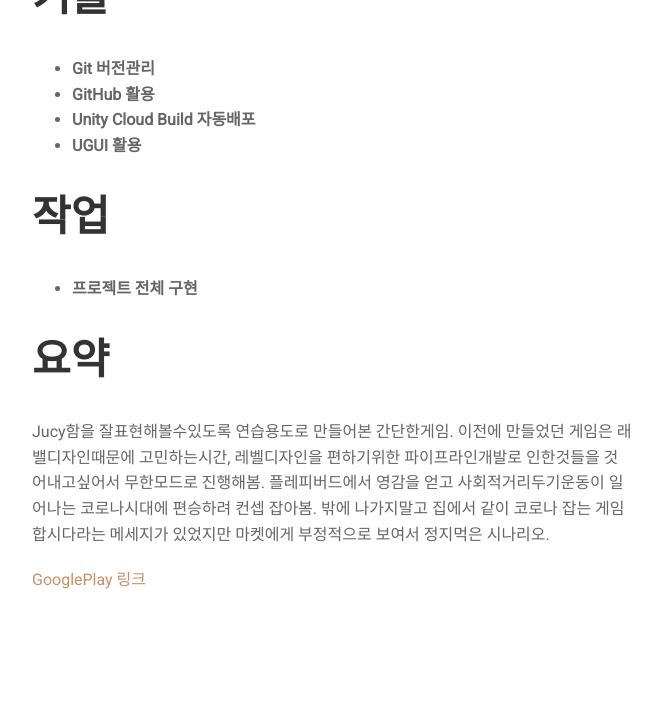
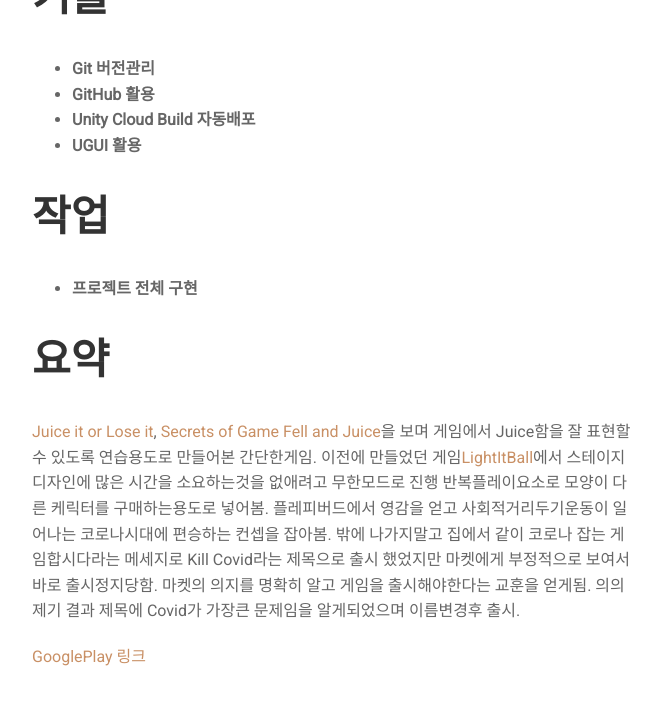
Before and after one commit to ChoiJeHyen/ChoiJeHyen.github.io, a Jekyll site: the page built from projects/proj-4.md, in a window 1280 px wide and 900 px high, scrolled down 1205 px. Shown: the top 705 px of the window, without its empty margins (308-969 px from the left). Built offline with Jekyll 4.4.1, drawn with Linux system fonts in a browser that asks for light colours; nearby versions of some CDN libraries.

Commit message:
요약 서머리

```diff
--- a/projects/proj-4.md
+++ b/projects/proj-4.md
@@ -32,8 +32,11 @@ title: 'BouncyCell'
 
 요약
 ------
-Jucy함을 잘표현해볼수있도록 연습용도로 만들어본 간단한게임.
-이전에 만들었던 게임은 래밸디자인때문에 고민하는시간, 레벨디자인을 편하기위한 파이프라인개발로 인한것들을 것어내고싶어서 무한모드로 진행해봄.
-플레피버드에서 영감을 얻고 사회적거리두기운동이 일어나는 코로나시대에 편승하려 컨셉 잡아봄. 밖에 나가지말고 집에서 같이 코로나 잡는 게임합시다라는 메세지가 있었지만 마켓에게 부정적으로 보여서 정지먹은 시나리오.
+[Juice it or Lose it](https://youtu.be/Fy0aCDmgnxg), [Secrets of Game Fell and Juice](https://youtu.be/216_5nu4aVQ)을 보며 게임에서 Juice함을 잘 표현할수 있도록 연습용도로 만들어본 간단한게임.
+이전에 만들었던 게임[LightItBall](https://choijehyen.github.io/projects/proj-3.html)에서 스테이지 디자인에 많은 시간을 소요하는것을 없애려고 무한모드로 진행
+반복플레이요소로 모양이 다른 케릭터를 구매하는용도로 넣어봄.
+플레피버드에서 영감을 얻고 사회적거리두기운동이 일어나는 코로나시대에 편승하는 컨셉을 잡아봄.
+밖에 나가지말고 집에서 같이 코로나 잡는 게임합시다라는 메세지로 Kill Covid라는 제목으로 출시 했었지만 마켓에게 부정적으로 보여서 바로 출시정지당함. 마켓의 의지를 명확히 알고 게임을 출시해야한다는 교훈을 얻게됨.
+의의제기 결과 제목에 Covid가 가장큰 문제임을 알게되었으며 이름변경후 출시.
 
 [GooglePlay 링크](https://play.google.com/store/apps/details?id=com.PIGames.BouncyCell)
```
Also changed, not shown: projects/proj-1.md (+3 -1 lines), projects/proj-2.md (+2 -1 lines), projects/proj-3.md (+9 -1 lines), projects/proj-5.md (+2 -1 lines).
